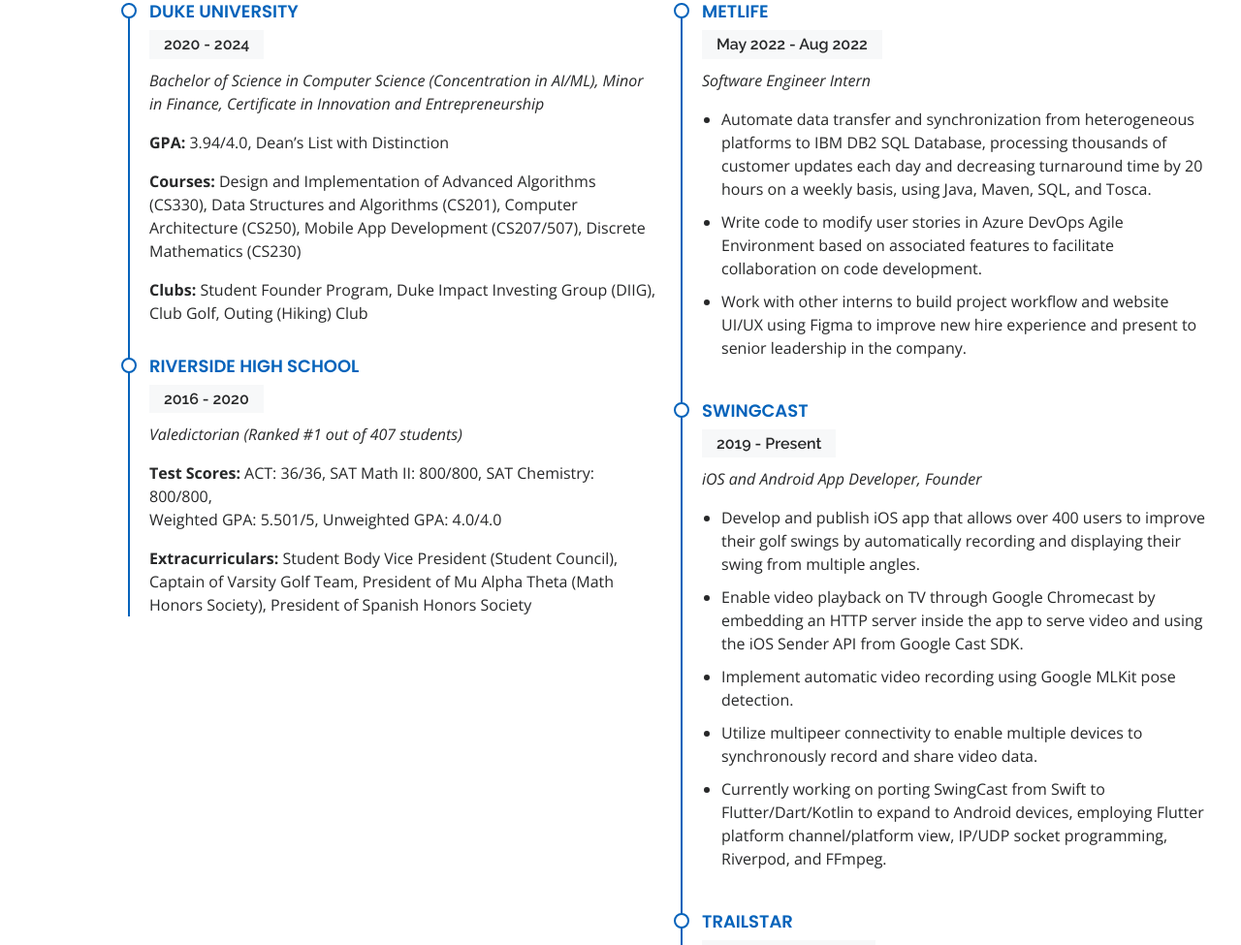
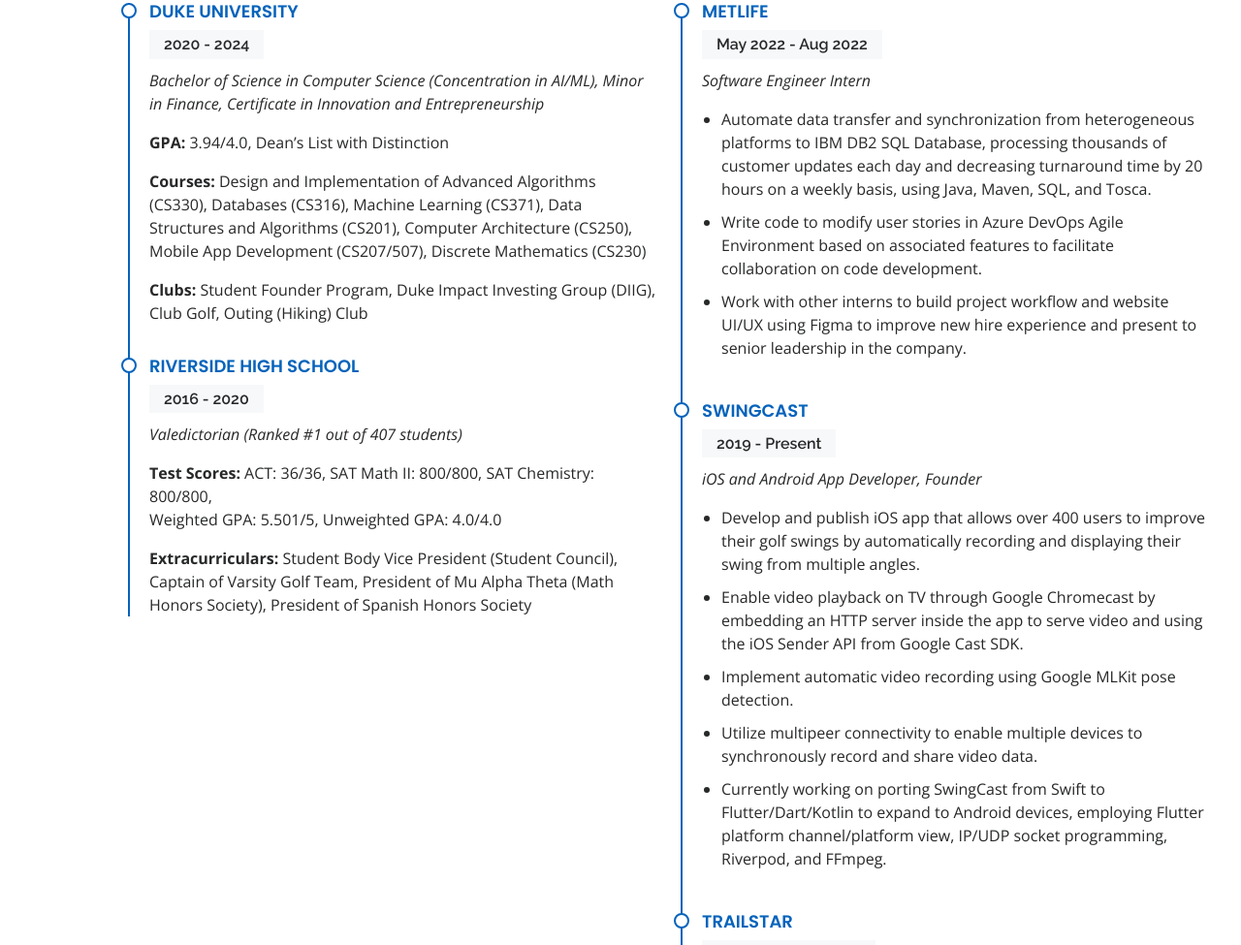
Before and after one commit to jxz72/jeffreyxzhou.com-v2, a plain HTML site: page index.html in a window 1280 px wide. Shown: the part 2597-3572 px from the top of the page at 97% size. Drawn offline with nearby package versions, Linux system fonts and the light colour scheme.

Commit message:
add 2 classes

```diff
--- a/index.html
+++ b/index.html
@@ -204,7 +204,7 @@
                 <h5>2020 - 2024</h5>
                 <p><em>Bachelor of Science in Computer Science (Concentration in AI/ML), Minor in Finance, Certificate in Innovation and Entrepreneurship  </em></p>
                 <p> <b>GPA: </b>3.94/4.0, Dean’s List with Distinction </p>
-                <p> <b>Courses: </b>Design and Implementation of Advanced Algorithms (CS330), Data Structures and Algorithms (CS201), Computer Architecture (CS250), Mobile App Development (CS207/507), Discrete Mathematics (CS230)</p>
+                <p> <b>Courses: </b>Design and Implementation of Advanced Algorithms (CS330), Databases (CS316), Machine Learning (CS371), Data Structures and Algorithms (CS201), Computer Architecture (CS250), Mobile App Development (CS207/507), Discrete Mathematics (CS230)</p>
                 <p> <b>Clubs: </b>Student Founder Program, Duke Impact Investing Group (DIIG), Club Golf, Outing (Hiking) Club</p>
               </div>
               <div class="resume-item">
```
